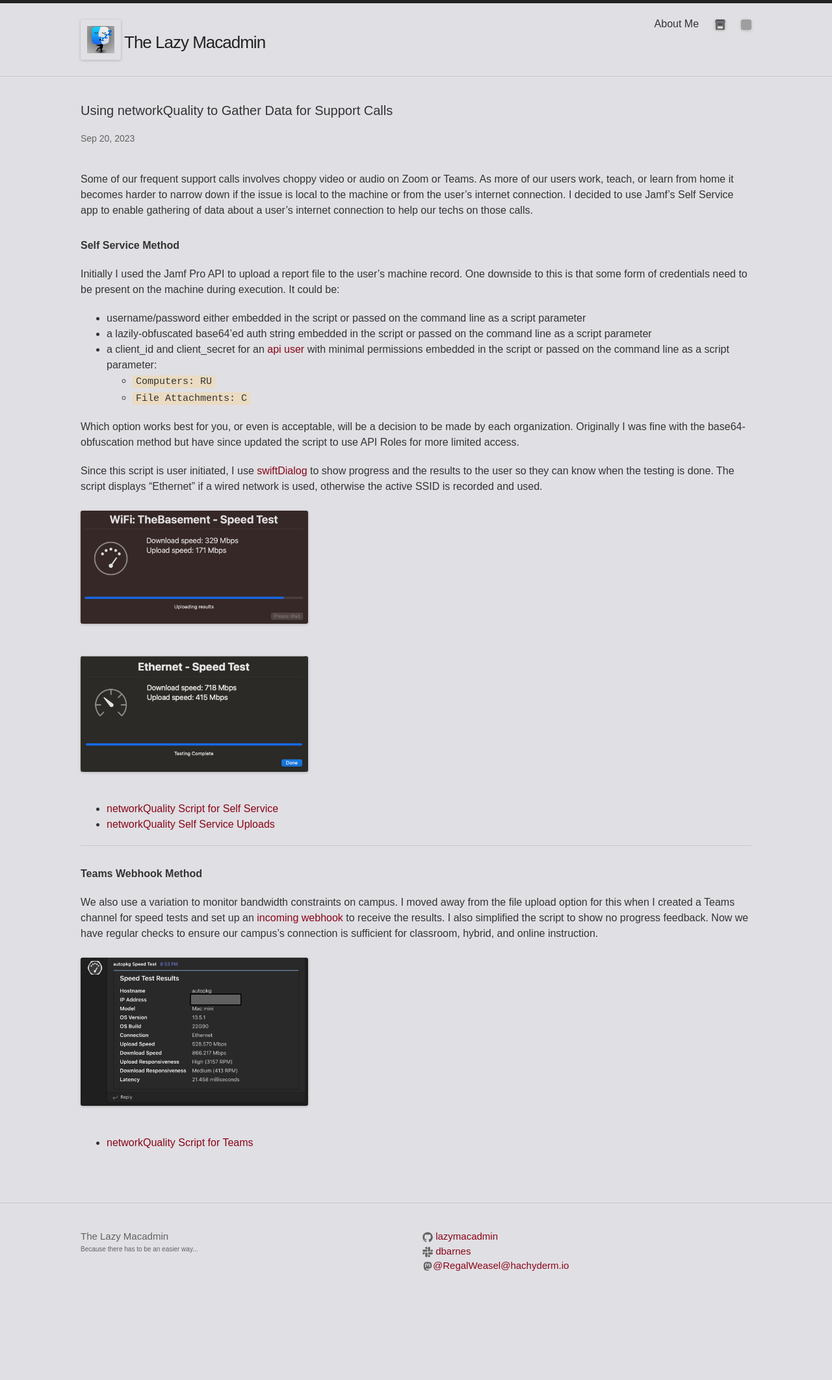
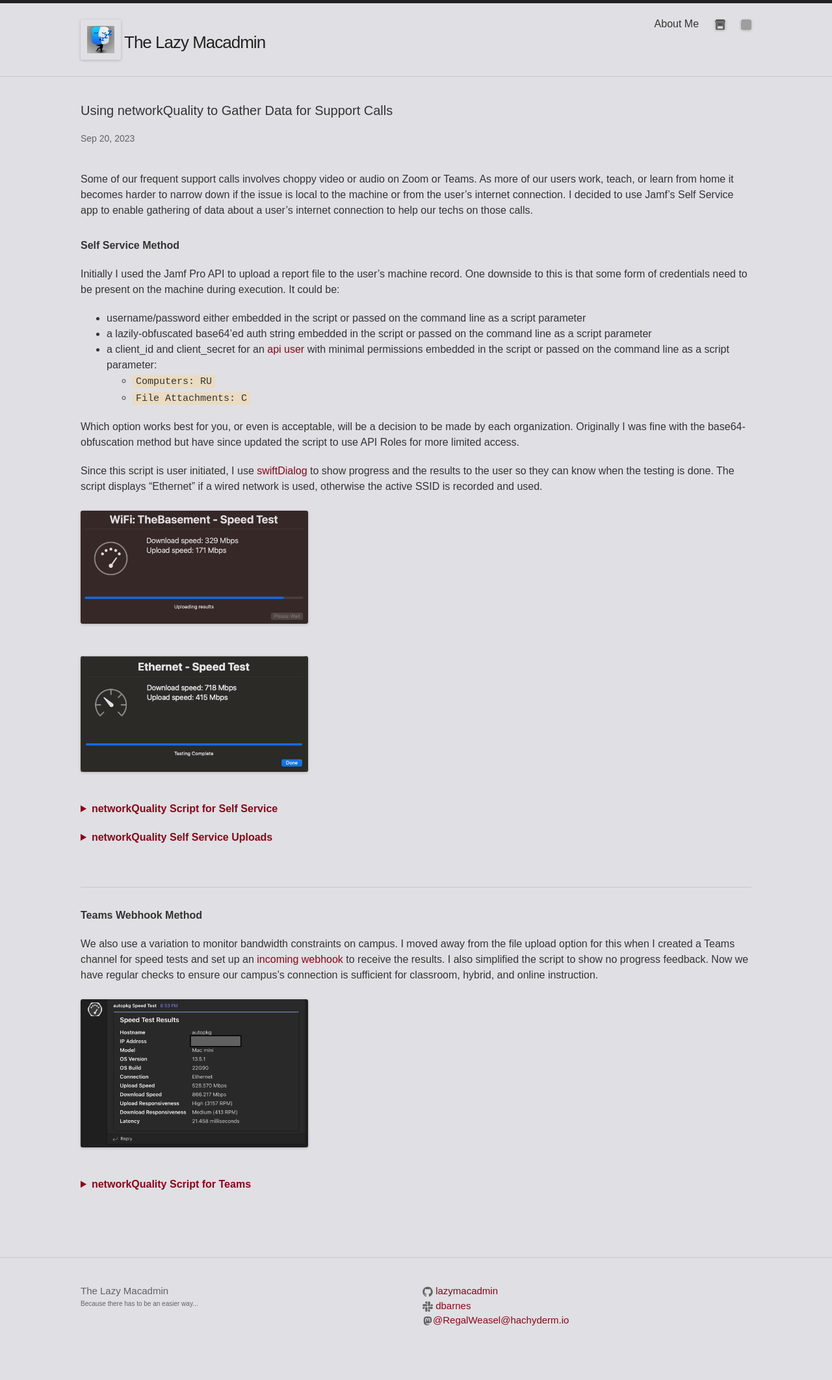
Before and after one commit to lazymacadmin/lazymacadmin.github.io, a Jekyll site: the page built from _posts/2023-09-20-networkquality-via-self-service.md, in a window 1280 px wide. Shown: the whole page at 65% size. Built offline with Jekyll 4.4.1, drawn with Linux system fonts in a browser that asks for light colours; some web fonts are replaced; before the commit the page ends 2040 px from its top, so only the background shows below that; grey boxes are pictures that could not be loaded.

Commit message:
Slap code inline on networkQuality post

```diff
--- a/_posts/2023-09-20-networkquality-via-self-service.md
+++ b/_posts/2023-09-20-networkquality-via-self-service.md
@@ -22,12 +22,13 @@ Since this script is user initiated, I use [swiftDialog](https://swiftdialog.app
 <img src="/assets/images/uploading_results.png" width="461" height="237" class="responsive" alt="Uploading results screenshot" ><br>
 <img src="/assets/images/testing_done.png" width="230" height="118" class="responsive" alt="Testing complete screenshot">
 <br>
-- [networkQuality Script for Self Service](https://gist.github.com/lazymacadmin/9c0d28ac7197582f915bb0742a68721c)<br>
-- [networkQuality Self Service Uploads](https://gist.github.com/lazymacadmin/3d43134a00b5d89c27f309f91ce76b36)
+<details><summary markdown="span"> networkQuality Script for Self Service </summary>{% gist 9c0d28ac7197582f915bb0742a68721c %}</details>
+<details><summary markdown="span"> networkQuality Self Service Uploads </summary>{% gist 3d43134a00b5d89c27f309f91ce76b36 %}</details>
+<br/>
 
 ---
 #### **Teams Webhook Method**
 
 We also use a variation to monitor bandwidth constraints on campus. I moved away from the file upload option for this when I created a Teams channel for speed tests and set up an [incoming webhook](https://learn.microsoft.com/en-us/microsoftteams/platform/webhooks-and-connectors/how-to/add-incoming-webhook?tabs=dotnet) to receive the results.  I also simplified the script to show no progress feedback. Now we have regular checks to ensure our campus's connection is sufficient for classroom, hybrid, and online instruction.<br>
 <img src="/assets/images/webhook_results.png" height="401" width="614" class="responsive"><br>
-- [networkQuality Script for Teams](https://gist.github.com/lazymacadmin/7ed223e219836a39732263abf160d5c3)
+<details><summary markdown="span"> networkQuality Script for Teams </summary>{% gist 7ed223e219836a39732263abf160d5c3 %}</details>
--- a/_sass/_base.scss
+++ b/_sass/_base.scss
@@ -120,6 +120,12 @@ a {
         color: $text-color;
         text-decoration: underline;
     }
+}
+
+summary {
+    color: $brand-color;
+    text-decoration: none;
+    font-weight: medium;
 }
 
 /**
```
